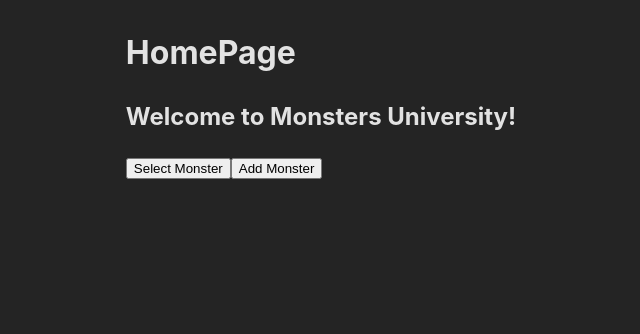
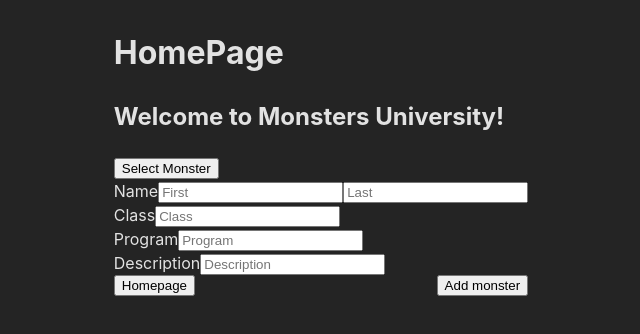
Before and after one commit to pjkbsn/philip-monster-university, a React (Vite) app: page / in a window 1280 px wide. Shown: the top 334 px of the page, without its empty margins (319-959 px from the left). Built offline with nearby package versions, Linux system fonts and the light colour scheme.

Commit message:
added addmonster

```diff
--- /dev/null
+++ b/src/components/AddMonster/AddMonster.scss
@@ -0,0 +1,9 @@
+.AddMonster {
+  display: flex;
+  flex-direction: column;
+}
+
+.buttonContainer {
+  display: flex;
+  justify-content: space-between;
+}
--- a/src/components/AddMonster/AddMonster.tsx
+++ b/src/components/AddMonster/AddMonster.tsx
@@ -1,7 +1,96 @@
+import { useNavigate } from "react-router-dom";
+import { Button } from "../Button/Button";
+import "./AddMonster.scss";
+import { useContext, useState } from "react";
+import { MonsterContext } from "../MonsterContext/MonsterContext";
+
 export const AddMonster = () => {
+  const { dispatch } = useContext(MonsterContext);
+  const [firstName, setFirstName] = useState("");
+  const [lastName, setLastName] = useState("");
+  const [monsterClass, setMonsterClass] = useState("");
+  const [program, setProgram] = useState("");
+  const [description, setDescription] = useState("");
+  const navigate = useNavigate();
+
+  const addMonster = () => {
+    dispatch({
+      type: "ADD_MONSTER",
+      payload: {
+        First_name: firstName,
+        Last_name: lastName,
+        Class: monsterClass,
+        Program: program,
+        Description: description,
+      },
+    });
+    navigate("/");
+  };
+
+  const homepage = () => {
+    navigate("/");
+  };
+
   return (
-    <>
-      <button>Add Monster</button>
-    </>
+    <div className="AddMonster">
+      <form action="">
+        <div>
+          <label>Name</label>
+          <input
+            placeholder="First"
+            type="text"
+            value={firstName}
+            onChange={(e) => setFirstName(e.target.value)}
+          />
+          <input
+            placeholder="Last"
+            type="text"
+            value={lastName}
+            onChange={(e) => setLastName(e.target.value)}
+          />
+        </div>
+        <div>
+          <label>Class</label>
+          <input
+            placeholder="Class"
+            type="text"
+            value={monsterClass}
+            onChange={(e) => setMonsterClass(e.target.value)}
+          />
+        </div>
+        <div>
+          <label>Program</label>
+          <input
+            placeholder="Program"
+            type="text"
+            value={program}
+            onChange={(e) => setProgram(e.target.value)}
+          />
+        </div>
+        <div>
+          <label>Description</label>
+          <input
+            placeholder="Description"
+            type="text"
+            value={description}
+            onChange={(e) => setDescription(e.target.value)}
+          />
+        </div>
+      </form>
+      <div className="buttonContainer">
+        <Button buttonName="Homepage" handleClick={homepage} />
+        <Button buttonName="Add monster" handleClick={addMonster} />
+      </div>
+    </div>
   );
 };
+
+// Detta ska monstret innehålla
+//-------------------------------
+//   Id: number;
+//   First_name: string;
+//   Last_name: string;
+//   Class: string;
+//   Program: string;
+//   Description: string;
+//-------------------------------
--- a/src/pages/MonsterAddPage.tsx
+++ b/src/pages/MonsterAddPage.tsx
@@ -1,7 +1,10 @@
+import { AddMonster } from "../components/AddMonster/AddMonster";
+
 export const MonsterAddPage = () => {
   return (
     <>
       <h1>MonsterAddPage</h1>
+      <AddMonster />
     </>
   );
 };
```
